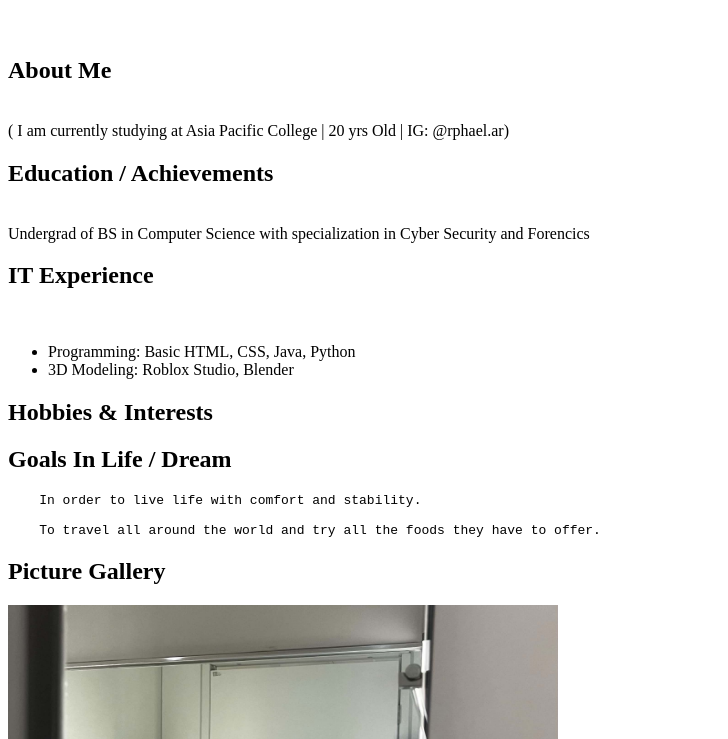
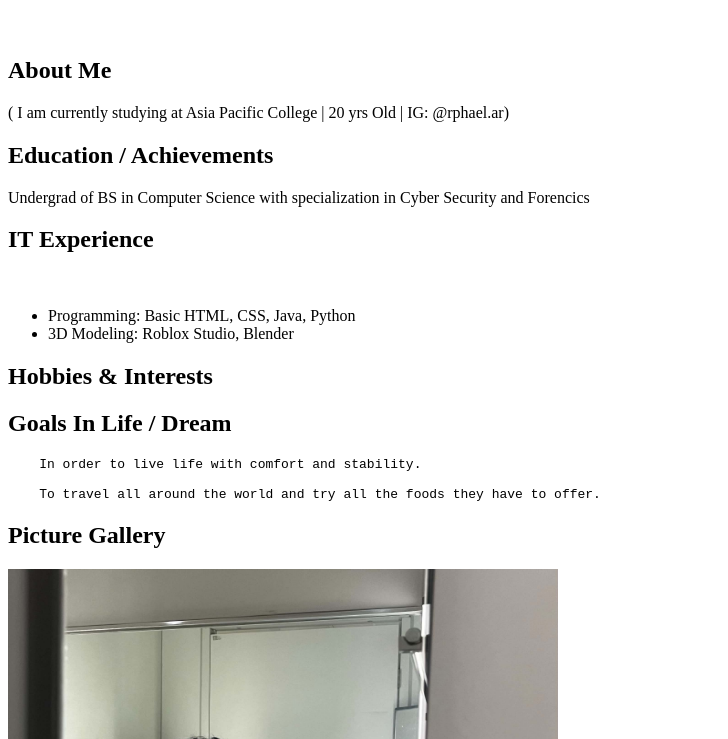
Before and after one commit to RalphT06/webprog-CF251-html-lessons, a plain HTML site: page introduction/index.html in a window 1280 px wide. Shown: the part 61-800 px from the top of the page, without its empty margins (0-728 px from the left). Drawn offline with Linux system fonts and the light colour scheme.

Commit message:
changed it

```diff
--- a/introduction/index.html
+++ b/introduction/index.html
@@ -11,9 +11,9 @@
 <br>
 
 <h2>About Me</h2>
-<br> ( I am currently studying at Asia Pacific College | 20 yrs Old | IG: @rphael.ar)
+<p>( I am currently studying at Asia Pacific College | 20 yrs Old | IG: @rphael.ar)</p>
 <h2>Education / Achievements</h2>
-<br> Undergrad of BS in Computer Science with specialization in Cyber Security and Forencics
+<p>Undergrad of BS in Computer Science with specialization in Cyber Security and Forencics</p>
 <h2>IT Experience</h2>
 <br>
 <ul>
```
